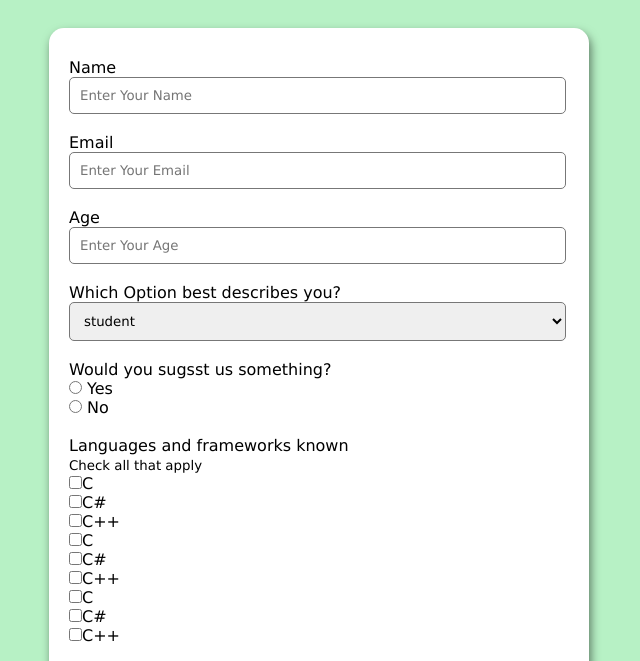
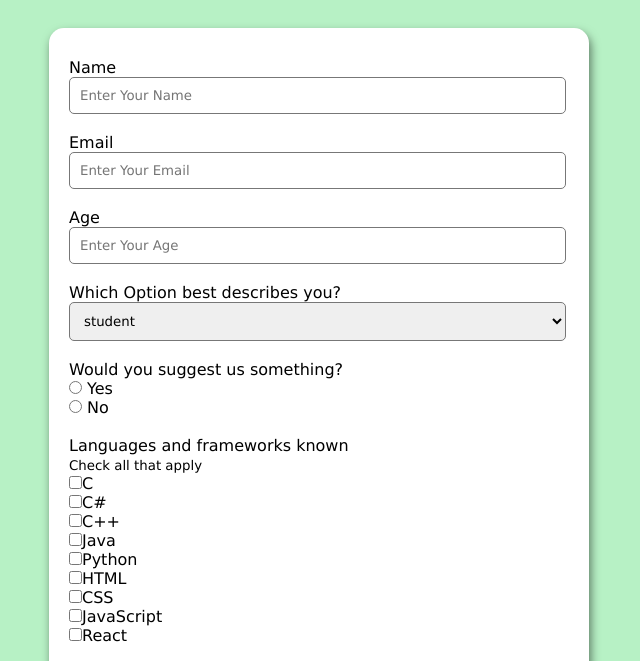
Before and after one commit to ashikibrahim07/html-css-surey-form, a plain HTML site: page index.html in a window 1280 px wide. Shown: the part 69-730 px from the top of the page, without its empty margins (321-961 px from the left). Drawn offline with Linux system fonts and the light colour scheme.

Commit message:
Update index.html

```diff
--- a/index.html
+++ b/index.html
@@ -39,9 +39,9 @@
         <option value="student">student</option>
         <option value="fresher">fresher</option>
         <option value="profession">profession</option>
-        <option value="more">more</option></select
+        <option value="more">other</option></select
       ><br />
-      <label>Would you sugsst us something? </label>
+      <label>Would you suggest us something? </label>
       <br />
 
       <input type="radio" id="yes" name="choice" value="yes" />
@@ -57,12 +57,12 @@
       <label for="inp-1"> <input type="checkbox" id="inp-1" />C </label><br />
       <label for="inp-2"> <input type="checkbox" id="inp-2" />C# </label><br />
       <label for="inp-3"> <input type="checkbox" id="inp-3" />C++ </label><br />
-      <label for="inp-1"> <input type="checkbox" id="inp-1" />C </label><br />
-      <label for="inp-2"> <input type="checkbox" id="inp-2" />C# </label><br />
-      <label for="inp-3"> <input type="checkbox" id="inp-3" />C++ </label><br />
-      <label for="inp-1"> <input type="checkbox" id="inp-1" />C </label><br />
-      <label for="inp-2"> <input type="checkbox" id="inp-2" />C# </label><br />
-      <label for="inp-3"> <input type="checkbox" id="inp-3" />C++ </label><br />
+      <label for="inp-4"> <input type="checkbox" id="inp-4" />Java </label><br />
+      <label for="inp-5"> <input type="checkbox" id="inp-5" />Python </label><br />
+      <label for="inp-6"> <input type="checkbox" id="inp-6" />HTML </label><br />
+      <label for="inp-7"> <input type="checkbox" id="inp-7" />CSS </label><br />
+      <label for="inp-8"> <input type="checkbox" id="inp-8" />JavaScript</label><br />
+      <label for="inp-9"> <input type="checkbox" id="inp-9" />React</label><br />
       <br />
       <label for="comment">Any comment</label>
       <textarea
```
